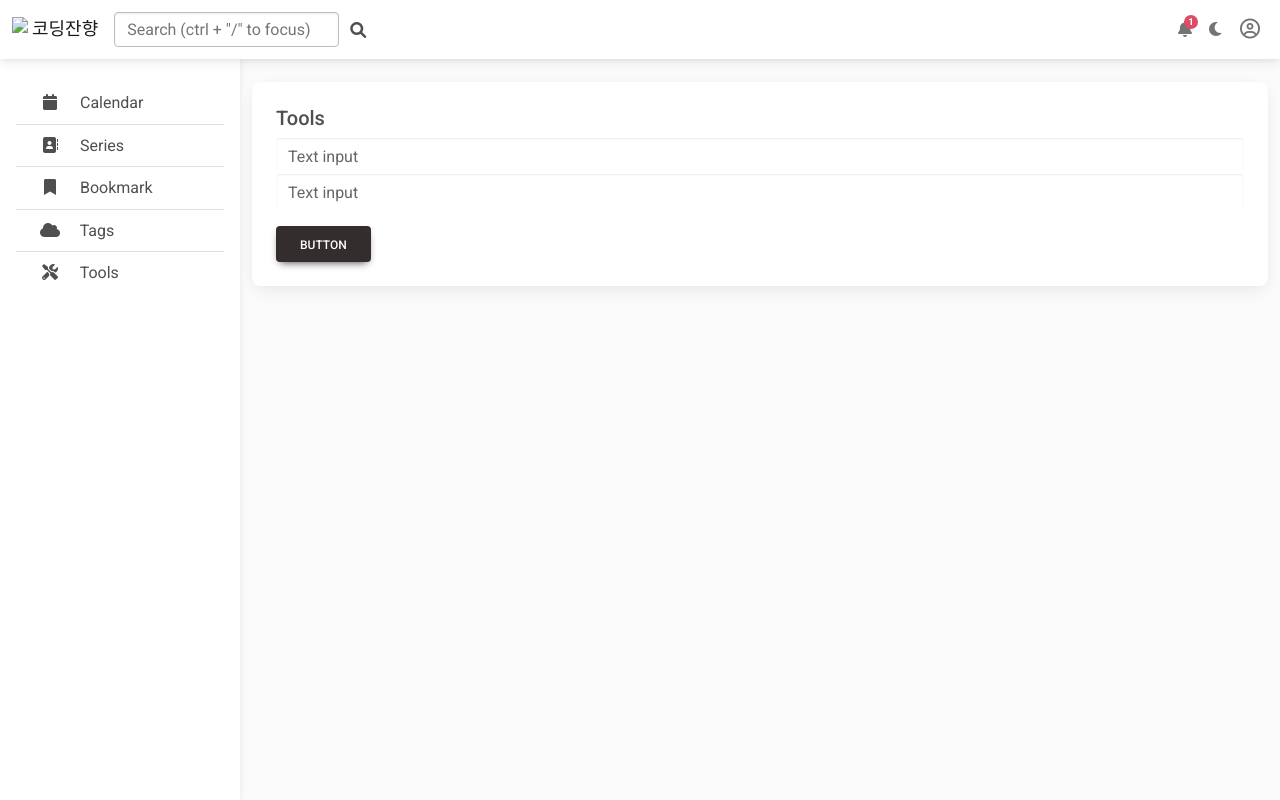
After one commit to neltia/neltia-docs-fe, a Flask app: page /tools/percent in a window 1280 px wide. The commit adds this page. Run offline with Flask 2, Linux system fonts and the light colour scheme; parts of the project's set-up code (start-up, migrations or seed data) failed here and were passed over; some web fonts are replaced.

Commit message:
nav 수정 & tools 틀 작성

```diff
--- a/templates/nav.html
+++ b/templates/nav.html
@@ -7,25 +7,28 @@
 <nav id="sidebarMenu" class="collapse d-lg-block sidebar collapse bg-white">
     <div class="position-sticky">
     <div class="list-group list-group-flush mx-3 mt-4">
-        <a href="#" class="list-group-item list-group-item-action py-2 ripple">
+        <a href="/calendar" class="list-group-item list-group-item-action py-2 ripple">
+            <i class="fas fa-calendar fa-fw me-3"></i>
+            <span>Calendar</span>
+        </a>
+        <a href="series" class="list-group-item list-group-item-action py-2 ripple">
             <i class="fas fa-address-book fa-fw me-3"></i>
             <span>Series</span>
         </a>
-        <a href="#" class="list-group-item list-group-item-action py-2 ripple"><i
-            class="fas fa-calendar fa-fw me-3"></i>
-            <span>Calendar</span>
-        </a>
-        <a href="#" class="list-group-item list-group-item-action py-2 ripple">
+        <a href="bookmark" class="list-group-item list-group-item-action py-2 ripple">
             <i class="fas fa-bookmark fa-fw me-3"></i>
             <span>Bookmark</span></a>
-        <a href="#" class="list-group-item list-group-item-action py-2 ripple">
+        <!-- 게시글 별 태그로 글 검색 & 태그 워드 클라우드 -->
+        <a href="/tags" class="list-group-item list-group-item-action py-2 ripple">
+            <i class="fas fa-cloud fa-fw me-3"></i>
+            <span>Tags</span>
+        </a>
+        <!-- Tool box -->
+        <a href="/tools" class="list-group-item list-group-item-action py-2 ripple">
             <i class="fas fa-tools fa-fw me-3"></i>
             <span>Tools</span>
         </a>
-        <a href="#" class="list-group-item list-group-item-action py-2 ripple"><i
-            class="fas fa-users fa-fw me-3"></i>
-            <span>Users</span>
-        </a>
+        <!-- Tool box -->
     </div>
     </div>
 </nav>
@@ -42,7 +45,7 @@
     </button>
 
     <!-- Brand -->
-    <a href="#" class="navbar-brand">
+    <a href="/" class="navbar-brand">
         <img src="/static/images/favicon.png" height="25">
         <span id="dreamfont">코딩잔향</span>
     </a>
--- a/templates/status_error.html
+++ b/templates/status_error.html
@@ -1,6 +1,9 @@
 {% include "base.html" %}
 {% include "nav.html" %}
 
+<!--Main layout-->
+<main style="margin-top: 58px;">
+  <div class="container pt-4">
     <!-- 배너 영역 -->
     <div class="jumbotron jumbotron-fluid mt-2 ml-3 mr-3" id="banner">
         <div class="container">
@@ -12,3 +15,6 @@
         </div>
     </div>
     <!-- 배너 영역 -->
+  </div>
+</main>
+<!--Main layout-->
--- /dev/null
+++ b/templates/tools/calc_percent.html
@@ -0,0 +1,24 @@
+{% include "base.html" %}
+{% include "nav.html" %}
+
+<main style="margin-top: 58px;">
+<div class="container pt-4">
+<div class="card">
+    <div class="card-body">
+        <h5 class="card-title">Tools</h5>
+
+        <div class="form-outline">
+        <input type="text" id="typeText" class="form-control" />
+        <label class="form-label" for="typeText">Text input</label>
+        </div>
+
+        <div class="form-outline">
+        <input type="text" id="typeText2" class="form-control" />
+        <label class="form-label" for="typeText2">Text input</label>
+        </div>
+
+        <button type="button" class="btn btn-dark mt-3">Button</button>
+    </div>
+</div>
+</div>
+</main>
--- a/views/toolbox.py
+++ b/views/toolbox.py
@@ -11,5 +11,11 @@ blueprint = Blueprint(branch, __name__, url_prefix=f'/{branch}')
 
 # 메인 페이지
 @blueprint.route("/")
-def project_main():
+def tools_main():
     return render_template(f"/{branch}/index.html")
+
+
+# calc - percent
+@blueprint.route("/percent")
+def tools_percent():
+    return render_template(f"/{branch}/calc_percent.html")
```
Also changed, not shown: templates/tools/index.html (+11 -1 lines). Lines whose indentation alone changed are shown as unchanged.
